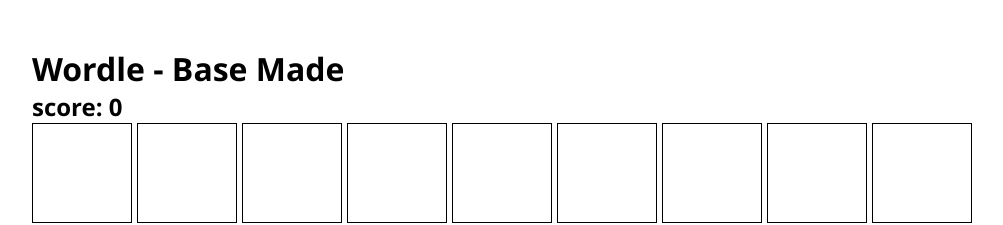
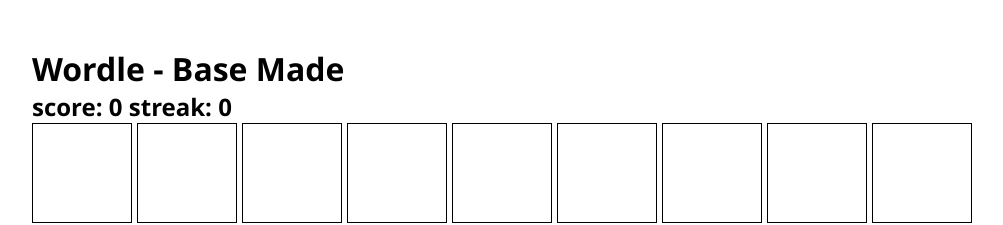
Before and after one commit to Bas3L3ss/wordle-recreation, a React (Vite) app: page / in a window 1280 px wide. Shown: the top 225 px of the page, without its empty margins (138-1141 px from the left). Built offline with nearby package versions, Linux system fonts and the light colour scheme.

Commit message:
data store commit

```diff
--- a/src/App.jsx
+++ b/src/App.jsx
@@ -15,8 +15,15 @@
     };
   }, []);
 
-  const { maxTry, wordLength, handleChange, guessWord, checkAnswer, score } =
-    useAppContext();
+  const {
+    maxTry,
+    wordLength,
+    handleChange,
+    guessWord,
+    checkAnswer,
+    score,
+    streak,
+  } = useAppContext();
 
   const inputRef = useRef(null);
   const ensureFocus = () => {
@@ -39,7 +46,9 @@
   return (
     <form className="container" onSubmit={handleSubmit}>
       <h1>Wordle - Base Made</h1>
-      <h2>score: {score}</h2>
+      <h2>
+        score: {score} streak: {streak}
+      </h2>
       {fakeArr.map((_, index) => {
         return <Boxes key={nanoid()} length={wordLength} index={index} />;
       })}
--- a/src/GlobalContext.jsx
+++ b/src/GlobalContext.jsx
@@ -1,9 +1,13 @@
-import { createContext, useEffect, useMemo, useReducer, useState } from "react";
+import { createContext, useMemo, useReducer, useState } from "react";
 import { useContext } from "react";
 import data from "./data";
-import { SAVE_CHECK, INPUT_CHANGE, NEXT_ROW, RESET, UPDATE } from "./actions";
+import { SAVE_CHECK, INPUT_CHANGE, NEXT_ROW, RESET } from "./actions";
 import reducer from "./reducer";
-import { isAllLetters } from "./utils";
+import {
+  getDataFromLocalStorage,
+  isAllLetters,
+  saveToLocaleStorage,
+} from "./utils";
 
 export const AppContext = createContext();
 
@@ -11,14 +15,18 @@
   return useContext(AppContext);
 };
 const GlobalContext = ({ children }) => {
-  let [score, setScore] = useState(0);
+  const [triggleInitial, setTriggleInitial] = useState(true);
+
+  let [streak, setStreak] = useState(getDataFromLocalStorage("streak"));
+
+  let [score, setScore] = useState(getDataFromLocalStorage("score"));
+  console.log(streak, score);
   const words = useMemo(() => data.words, []);
   const randomIndex = useMemo(
     () => Math.floor(Math.random() * words.length),
-    [score, words]
+    [streak, words, triggleInitial]
   );
-  console.log(randomIndex);
-  let answer = useMemo(() => words[randomIndex].toUpperCase(), [randomIndex]);
+  let answer = useMemo(() => words[randomIndex].toUpperCase(), [streak]);
   const maxTry = 6;
   const wordLength = useMemo(() => answer.length, [words, randomIndex]);
 
@@ -47,29 +55,48 @@
       return;
     }
     if (result.length == wordLength) {
+      //correct
       if (answer == state.guessWord) {
+        setStreak(streak + 1);
         setScore(score + state.scoreRate);
+
         alert("correct! answer: " + answer);
 
         dispatch({ type: RESET, payload: { defaultState } });
         return;
       }
+      //failed
       if (state.rowPosition + 1 == maxTry) {
         alert("you've failed!");
+        if (streak == 0) {
+          setTriggleInitial(!triggleInitial);
+        }
+        setStreak(0);
+        saveToLocaleStorage("streak", streak);
+
         dispatch({ type: RESET, payload: { defaultState } });
         return;
       }
-
+      //nextline
       dispatch({ type: SAVE_CHECK, payload: { result, answer } });
       dispatch({ type: NEXT_ROW });
     } else {
       return;
     }
   };
-
+  saveToLocaleStorage("streak", streak);
+  saveToLocaleStorage("score", score);
   return (
     <AppContext.Provider
-      value={{ maxTry, wordLength, handleChange, ...state, checkAnswer, score }}
+      value={{
+        maxTry,
+        wordLength,
+        handleChange,
+        ...state,
+        checkAnswer,
+        score,
+        streak,
+      }}
     >
       {children}
     </AppContext.Provider>
--- a/src/actions.js
+++ b/src/actions.js
@@ -2,4 +2,3 @@
 export const SAVE_CHECK = "SAVE_CHECK";
 export const NEXT_ROW = "NEXT_ROW";
 export const RESET = "RESET";
-export const UPDATE = "UPDATE";
--- a/src/reducer.js
+++ b/src/reducer.js
@@ -1,4 +1,4 @@
-import { SAVE_CHECK, INPUT_CHANGE, NEXT_ROW, RESET, UPDATE } from "./actions";
+import { SAVE_CHECK, INPUT_CHANGE, NEXT_ROW, RESET } from "./actions";
 const reducer = (state, action) => {
   if (action.type === INPUT_CHANGE) {
     const newPosition = action.payload.event.target.value.length - 1;
--- a/src/utils.js
+++ b/src/utils.js
@@ -15,3 +15,13 @@
   }
   return true;
 }
+export const saveToLocaleStorage = (dataString, data) => {
+  console.log(data);
+  localStorage.setItem(dataString, data);
+};
+export const getDataFromLocalStorage = (dataString) => {
+  const getDataFromLocalStorage = localStorage.getItem(dataString);
+
+  const parseddataString = JSON.parse(getDataFromLocalStorage);
+  return parseddataString ? parseddataString : 0;
+};
```
